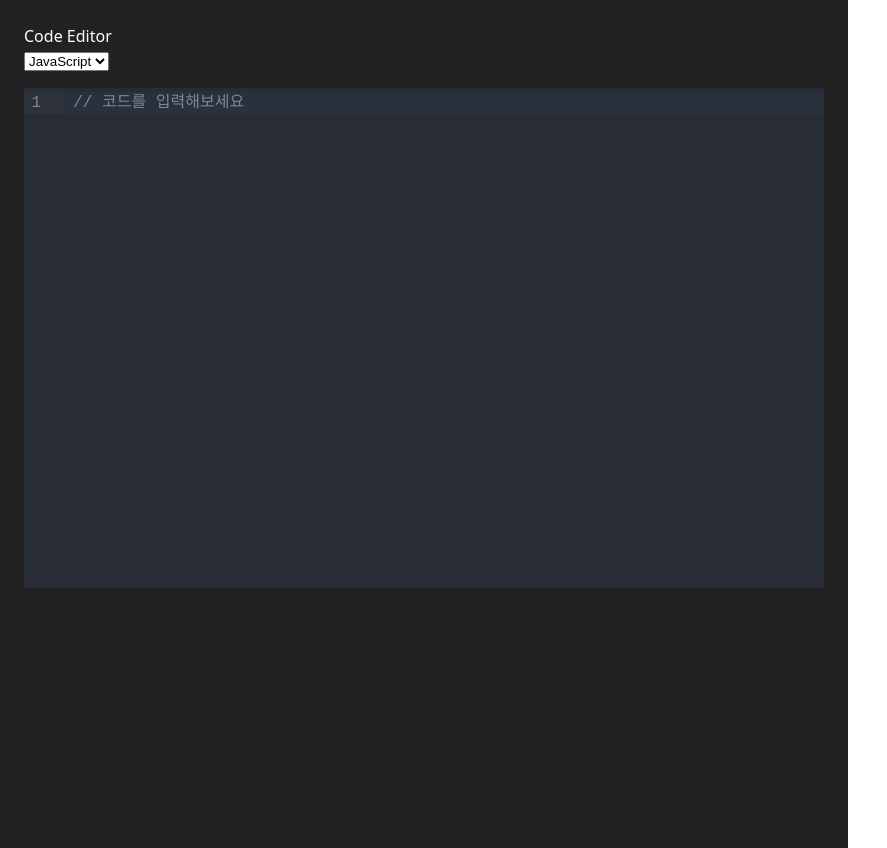
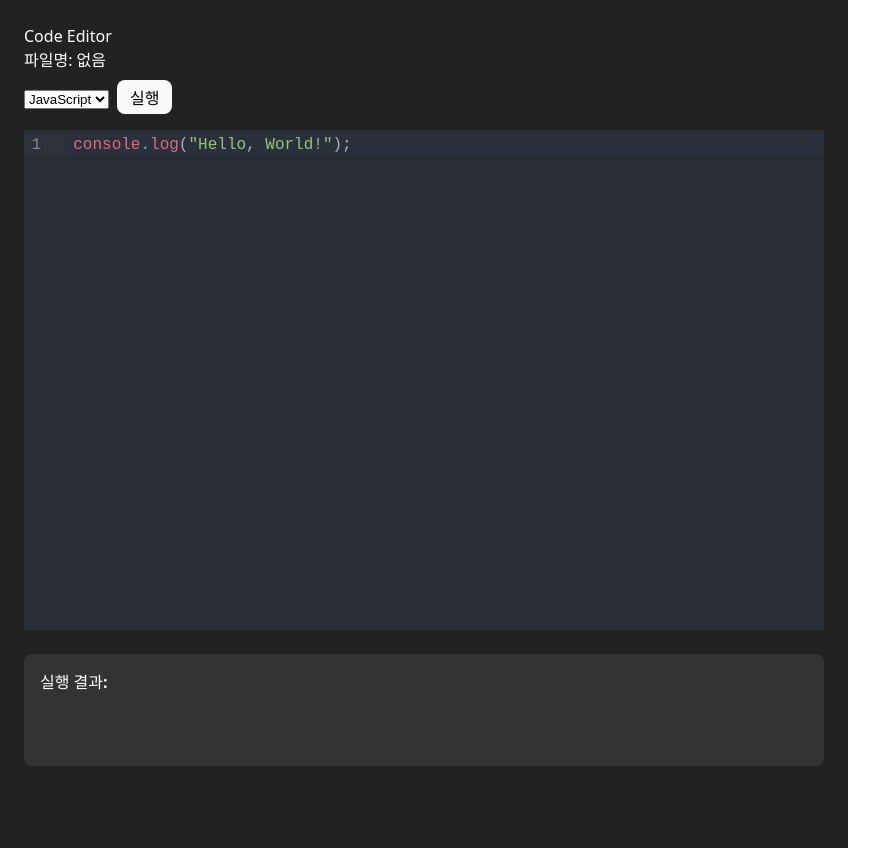
Before and after one commit to chaanheeLEE/webIDE, a React (Vite) app in the folder frontend/: page / in a window 1280 px wide. Shown: the whole page, without its empty margins (0-887 px from the left). Built offline with nearby package versions, Linux system fonts and the light colour scheme.

Commit message:
feat: add view for code Result

```diff
--- a/frontend/src/App.jsx
+++ b/frontend/src/App.jsx
@@ -1,13 +1,70 @@
 import React, { useState } from "react";
 import Editor from "./Editor";
+import HELLO_WORLD_SNIPPETS from "./helloWorldSnippets";
+import { DEFAULT_LANGUAGE } from "./languages";
 
 function App() {
-  const [value, setValue] = useState("// 코드를 입력해보세요");
+  const [value, setValue] = useState(HELLO_WORLD_SNIPPETS[DEFAULT_LANGUAGE]);
+  const [output, setOutput] = useState("");
+  const [filename, setFilename] = useState("");
+  const [language, setLanguage] = useState(DEFAULT_LANGUAGE);
+  const [isLoading, setIsLoading] = useState(false);
+
+  const handleRun = async (code) => {
+    try {
+      setIsLoading(true);
+      const response = await fetch("http://localhost:8080/api/execute", {
+        method: "POST",
+        headers: { "Content-Type": "application/json" },
+        body: JSON.stringify({ code, language, filename }),
+      });
+
+      if (!response.ok) {
+        throw new Error(`HTTP ${response.status}: ${response.statusText}`);
+      }
+
+      const result = await response.json();
+      setOutput(result);
+    } catch (e) {
+      setOutput({ success: false, error: "에러 발생: " + e.message });
+    }
+    finally {
+      setIsLoading(false);
+    }
+  };
 
   return (
     <div style={{ minHeight: "100vh", background: "#222", padding: "24px" }}>
       <div style={{ color: "#fff" }}>Code Editor</div>
-      <Editor value={value} setValue={setValue} />
+      <Editor
+        value={value}
+        setValue={setValue}
+        onRun={handleRun}
+        filename={filename}
+        setFilename={setFilename}
+        language={language}
+        setLanguage={setLanguage}
+        isLoading={isLoading}
+      />
+      <div style={{ color: '#fff', marginTop: 24, background: '#333', padding: 16, borderRadius: 8, minHeight: 80 }}>
+        <b>실행 결과:</b>
+        {output && typeof output === 'object' ? (
+          <div>
+            <div>성공 여부: <b style={{ color: output.success ? '#0f0' : '#f00' }}>{output.success ? '성공' : '실패'}</b></div>
+            {output.output && (
+              <div>출력: <pre style={{ color: '#0f0', margin: 0 }}>{output.output}</pre></div>
+            )}
+            {output.error && (
+              <div>에러: <pre style={{ color: '#f66', margin: 0 }}>{output.error}</pre></div>
+            )}
+            {typeof output.executionTime === 'number' && (
+              <div>실행 시간: <b>{output.executionTime} ms</b></div>
+            )}
+          </div>
+        ) : (
+          <pre style={{ color: '#0f0', margin: 0 }}>{output}</pre>
+        )}
+      </div>
     </div>
   );
 }
--- a/frontend/src/Editor.jsx
+++ b/frontend/src/Editor.jsx
@@ -2,15 +2,35 @@ import React, { useState } from "react";
 import CodeMirror from "@uiw/react-codemirror";
 import { basicSetup } from "@uiw/codemirror-extensions-basic-setup";
 import { SUPPORTED_LANGUAGES, DEFAULT_LANGUAGE } from "./languages";
+import HELLO_WORLD_SNIPPETS from "./helloWorldSnippets";
 
 const basic = basicSetup();
 
-function Editor({ value, setValue }) {
-  const [language, setLanguage] = useState(DEFAULT_LANGUAGE);
+function Editor({ value, setValue, onRun, filename, setFilename, language, setLanguage, isLoading }) {
+  // 상태 useState 제거
+
+  // 확장자에 따라 언어 자동 변경
+  const handleFilenameChange = (e) => {
+    const newFilename = e.target.value;
+    setFilename(newFilename);
+    const extMatch = newFilename.match(/\.[^.]+$/);
+    if (extMatch) {
+      const ext = extMatch[0].toLowerCase();
+      const found = Object.entries(SUPPORTED_LANGUAGES).find(([, config]) =>
+        config.fileExtensions.includes(ext)
+      );
+      if (found) {
+        setLanguage(found[0]);
+      }
+    }
+  };
 
   const handleLanguageChange = (e) => {
     const selectedLanguage = e.target.value;
     setLanguage(selectedLanguage);
+    if (HELLO_WORLD_SNIPPETS[selectedLanguage]) {
+      setValue(HELLO_WORLD_SNIPPETS[selectedLanguage]);
+    }
   };
 
   const languageConfig = SUPPORTED_LANGUAGES[language];
@@ -22,6 +42,9 @@ function Editor({ value, setValue }) {
 
   return (
     <div>
+      <div style={{ color: "#fff", marginBottom: 8 }}>
+        파일명: <span style={{ fontWeight: "bold" }}>{filename || "없음"}</span>
+      </div>
       <select value={language} onChange={handleLanguageChange}>
         {Object.entries(SUPPORTED_LANGUAGES).map(([key, config]) => (
           <option key={key} value={key}>
@@ -29,6 +52,9 @@ function Editor({ value, setValue }) {
           </option>
         ))}
       </select>
+      <button onClick={() => onRun && onRun(value)} disabled={isLoading} style={{ marginLeft: 8, padding: '4px 12px' }}>
+        {isLoading ? '실행중...' : '실행'}
+      </button>
       <CodeMirror
         value={value}
         height="500px"
--- /dev/null
+++ b/frontend/src/helloWorldSnippets.js
@@ -0,0 +1,18 @@
+// helloWorldSnippets.js
+
+const HELLO_WORLD_SNIPPETS = {
+  cpp: `#include <iostream>\nint main() {\n    std::cout << \"Hello, World!\" << std::endl;\n    return 0;\n}`,
+  css: `body {\n  color: #333;\n  background: #fff;\n}\n/* Hello, World! */`,
+  html: `<!DOCTYPE html>\n<html>\n  <head>\n    <title>Hello World</title>\n  </head>\n  <body>\n    Hello, World!\n  </body>\n</html>`,
+  java: `public class Main {\n    public static void main(String[] args) {\n        System.out.println(\"Hello, World!\");\n    }\n}`,
+  javascript: `console.log(\"Hello, World!\");`,
+  json: `{
+  "message": "Hello, World!"
+}`,
+  markdown: `# Hello, World!`,
+  python: `print(\"Hello, World!\")`,
+  sql: `SELECT 'Hello, World!';`,
+  yaml: `message: Hello, World!`
+};
+
+export default HELLO_WORLD_SNIPPETS;
```
